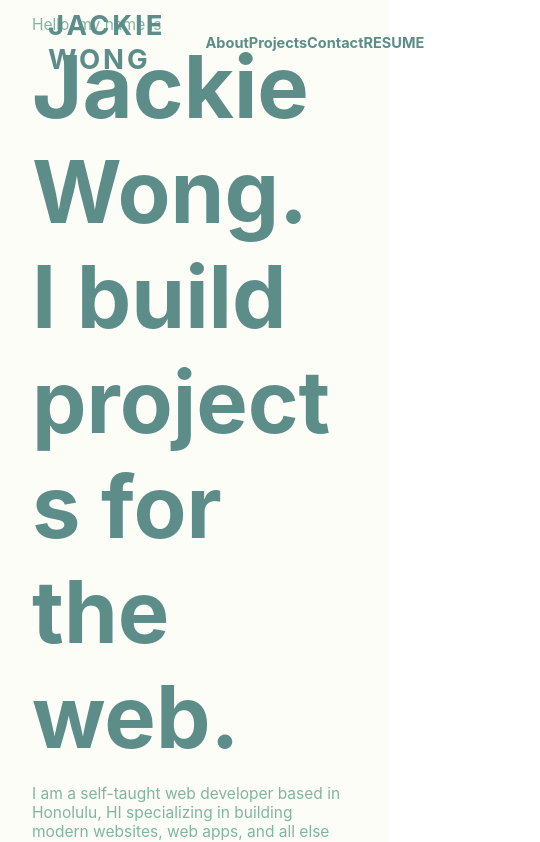
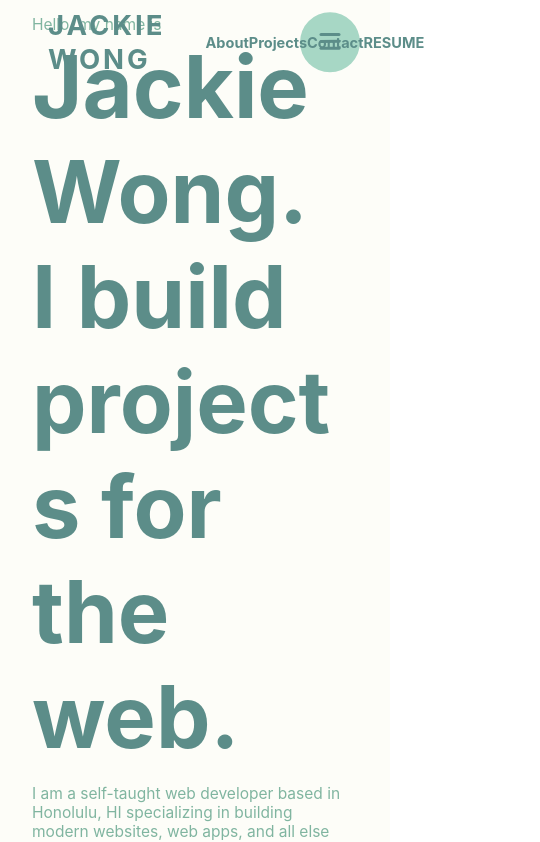
Before and after one commit to jackiewong99/portfolio_v2, a React (Create React App) app: page / in a window 390 px wide. Shown: the top 842 px of the page, 540 px wide, since content can reach past the window. Built offline with nearby package versions, Linux system fonts and the light colour scheme.

Commit message:
Update mobile nav menu.
- Fix positioning of mobile nav menu's toggle circle button to be visible and be responsive on most devices.

```diff
--- a/src/Components/Nav/MobileNav.js
+++ b/src/Components/Nav/MobileNav.js
@@ -7,7 +7,7 @@ import Navigation from './Navigation';
 
 const sidebar = {
   open: (height = 1000) => ({
-    clipPath: `circle(${height * 1.5 + 100}px at 260px 40px)`,
+    clipPath: `circle(${height * 1.5 + 100}px at 80% 5%)`,
     transition: {
       type: 'spring',
       stiffness: 20,
@@ -15,7 +15,7 @@ const sidebar = {
     },
   }),
   closed: {
-    clipPath: 'circle(30px at 260px 40px)',
+    clipPath: 'circle(30px at 80% 5%)',
     transition: {
       delay: 0.2,
       type: 'spring',
@@ -39,8 +39,8 @@ const MobileNav = () => {
       ref={containerRef}
     >
       <motion.div className={styles.navSidebar} variants={sidebar}></motion.div>
+      <NavToggle toggle={() => toggleOpen()} />
       <Navigation toggle={() => toggleOpen()} />
-      <NavToggle toggle={() => toggleOpen()} />
     </motion.nav>
   );
 };
--- a/src/Components/Nav/MobileNav.module.css
+++ b/src/Components/Nav/MobileNav.module.css
@@ -1,19 +1,22 @@
 /* Mobile Nav */
 .mobileNav {
-  position: fixed;
+  position: absolute;
   top: 0;
-  left: 83.6vw;
-  bottom: 0;
+  right: 0;
+  transform: translateX(50%);
   width: 300px;
 }
 
 .navSidebar {
+  display: block;
   position: absolute;
   top: 0;
   left: 0;
   bottom: 0;
+  background: #a7d7c5;
   width: 300px;
-  background: #a7d7c5;
+  height: 100vh;
+  transform: translateX(-50%);
 }
 
 .navToggleBtn {
@@ -24,8 +27,11 @@
   -moz-user-select: none;
   cursor: pointer;
   position: absolute;
-  top: 18px;
-  left: 236px;
+  top: 0;
+  left: 0;
+  transform: translate(130%, 40%);
+  /* top: 18px;
+  left: 236px; */
   width: 50px;
   height: 50px;
   border-radius: 50%;
@@ -41,7 +47,10 @@
 .mobileNavList {
   padding: 25px;
   position: absolute;
-  top: 100px;
+  top: 0;
+  left: 0;
+  transform: translate(-50%, 40%);
+  /* top: 100px; */
   width: 230px;
 }
 
```
